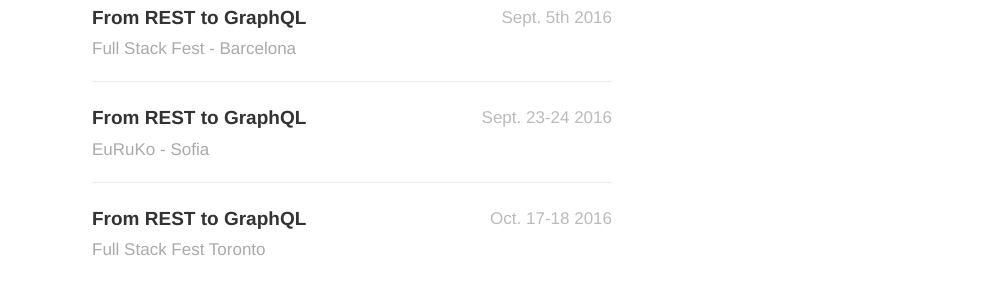
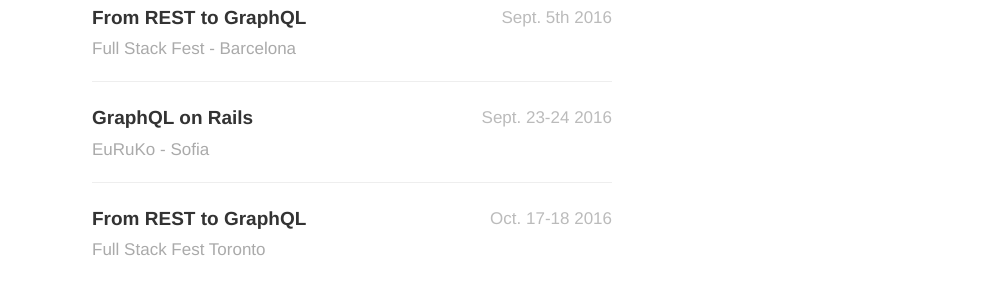
Before and after one commit to xuorig/xuorig.github.io, a Jekyll site: the page built from speaking.md, in a window 1280 px wide. Shown: the part 516-816 px from the top of the page, without its empty margins (288-1280 px from the left). Built offline with Jekyll 4.4.1, drawn with Linux system fonts in a browser that asks for light colours; nearby versions of some CDN libraries.

Commit message:
fix typo

```diff
--- a/speaking.md
+++ b/speaking.md
@@ -14,7 +14,7 @@
 
       <li>
           <a href="http://euruko2016.org/"><aside class="dates">Sept. 23-24 2016</aside></a>
-          <a href="http://euruko2016.org/">From REST to GraphQL <h2>EuRuKo - Sofia</h2></a>
+          <a href="http://euruko2016.org/">GraphQL on Rails <h2>EuRuKo - Sofia</h2></a>
       </li>
 
       <li>
```
